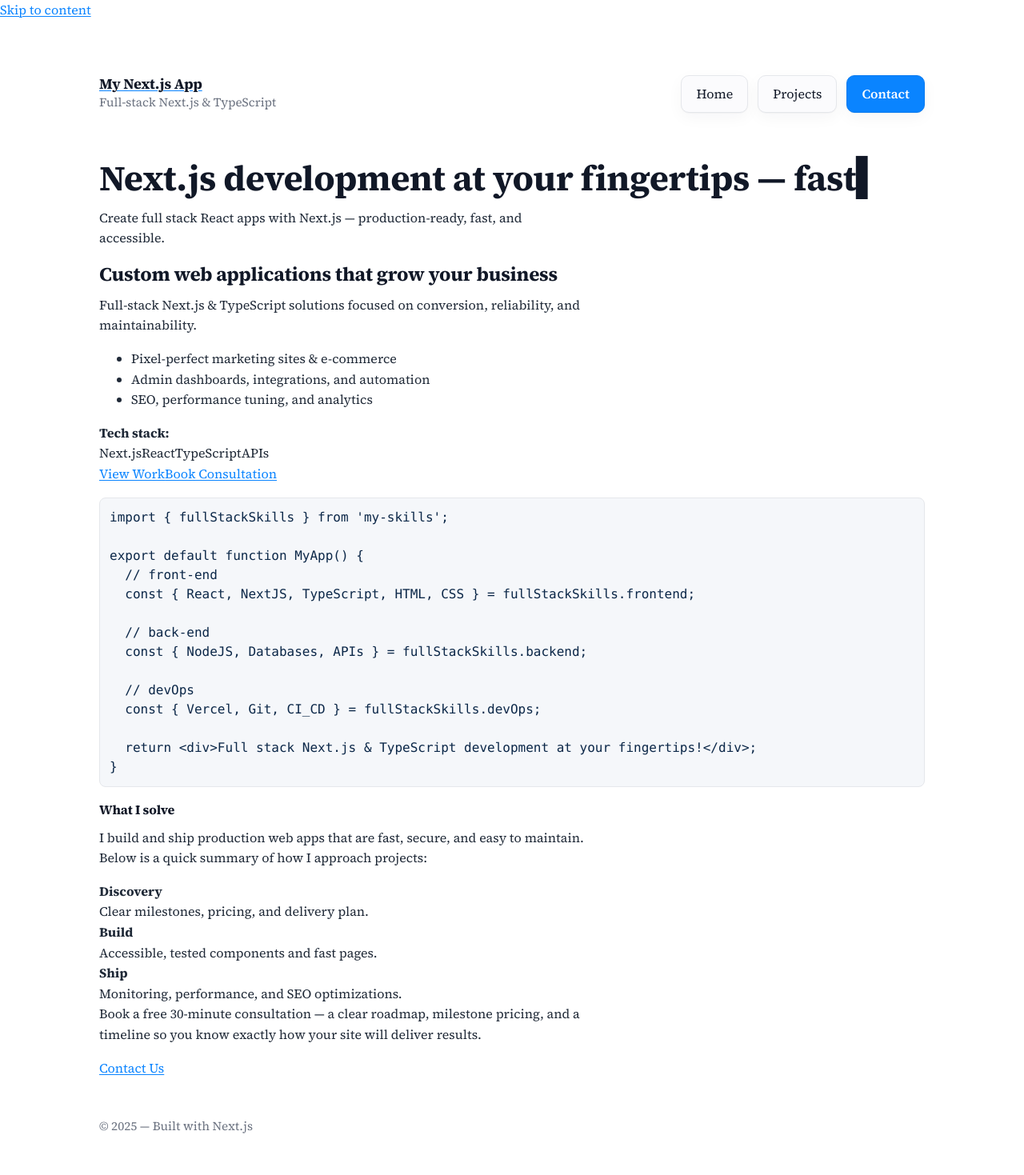
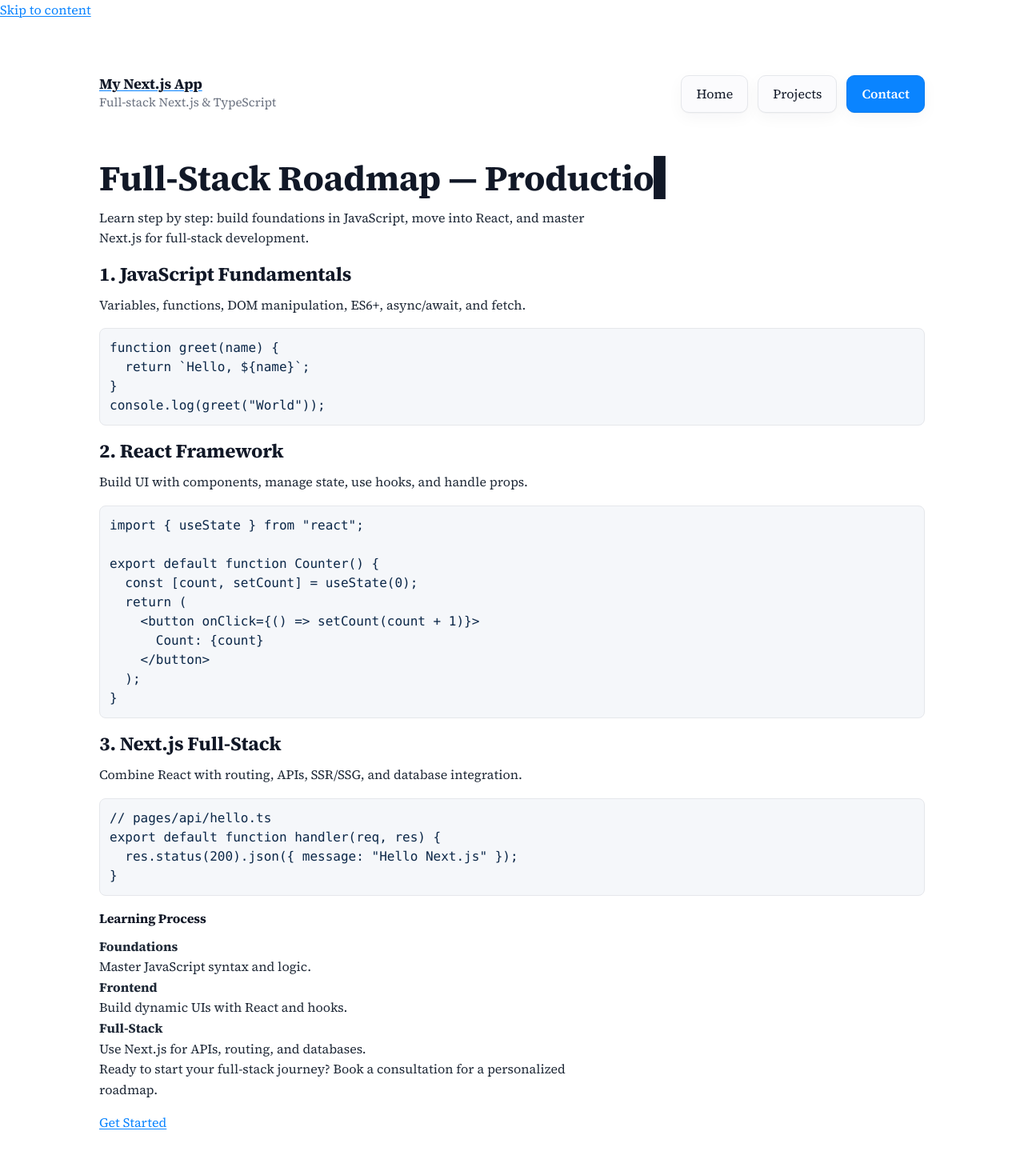
Before and after one commit to fullstacknyc/portfolio, a Next.js app: page / in a window 1280 px wide. Shown: the top 1469 px of the page at 80% size. Before the commit the page ends 1421 px from the top, so only its background shows below. Built offline with nearby package versions, Linux system fonts and the light colour scheme.

Commit message:
Update page.tsx

```diff
--- a/src/app/page.tsx
+++ b/src/app/page.tsx
@@ -3,7 +3,7 @@
 import Link from "next/link";
 import { useEffect, useState } from "react";
 
-/* Small safe typewriter */
+/* Typewriter effect */
 function Typewriter({
   words,
   speed = 70,
@@ -57,120 +57,101 @@
 export default function HomePage() {
   return (
     <section className="max-w-6xl mx-auto px-4 py-12">
-      <header className="mb-12">
+      <header className="mb-12 text-center">
         <h1 className="text-4xl md:text-5xl font-bold mb-4">
-          Next.js development at your fingertips —{" "}
-          <Typewriter words={["fast", "reliable", "accessible"]} />
+          Full-Stack Roadmap —{" "}
+          <Typewriter words={["JavaScript", "React", "Next.js", "Production Apps"]} />
         </h1>
         <p className="text-lg md:text-xl text-gray-600">
-          Create full stack React apps with Next.js — production-ready, fast, and accessible.
+          Learn step by step: build foundations in JavaScript, move into React, and master Next.js for full-stack development.
         </p>
       </header>
 
-      <div className="grid grid-cols-1 md:grid-cols-2 gap-8 mb-12">
-        <div>
-          <article className="p-6 bg-white rounded-lg shadow-md">
-            <h3 className="text-2xl font-semibold mb-2">
-              Custom web applications that grow your business
-            </h3>
+      {/* Roadmap steps */}
+      <div className="grid grid-cols-1 md:grid-cols-3 gap-8 mb-12">
+        <article className="p-6 bg-white rounded-lg shadow-md">
+          <h3 className="text-2xl font-semibold mb-2">1. JavaScript Fundamentals</h3>
+          <p className="text-gray-600 mb-4">
+            Variables, functions, DOM manipulation, ES6+, async/await, and fetch.
+          </p>
+          <pre className="p-4 bg-gray-900 text-green-400 rounded-lg text-sm overflow-auto">
+{`function greet(name) {
+  return \`Hello, \${name}\`;
+}
+console.log(greet("World"));`}
+          </pre>
+        </article>
 
-            <p className="text-gray-600 mb-4">
-              Full-stack Next.js & TypeScript solutions focused on conversion, reliability, and maintainability.
-            </p>
+        <article className="p-6 bg-white rounded-lg shadow-md">
+          <h3 className="text-2xl font-semibold mb-2">2. React Framework</h3>
+          <p className="text-gray-600 mb-4">
+            Build UI with components, manage state, use hooks, and handle props.
+          </p>
+          <pre className="p-4 bg-gray-900 text-green-400 rounded-lg text-sm overflow-auto">
+{`import { useState } from "react";
 
-            <ul className="list-disc list-inside text-gray-700 mb-4 space-y-1">
-              <li>Pixel-perfect marketing sites & e-commerce</li>
-              <li>Admin dashboards, integrations, and automation</li>
-              <li>SEO, performance tuning, and analytics</li>
-            </ul>
+export default function Counter() {
+  const [count, setCount] = useState(0);
+  return (
+    <button onClick={() => setCount(count + 1)}>
+      Count: {count}
+    </button>
+  );
+}`}
+          </pre>
+        </article>
 
-            <div className="mb-4">
-              <strong>Tech stack:</strong>
-              <div className="flex flex-wrap gap-2 mt-2">
-                <span className="px-2 py-1 text-sm bg-gray-200 rounded">Next.js</span>
-                <span className="px-2 py-1 text-sm bg-gray-200 rounded">React</span>
-                <span className="px-2 py-1 text-sm bg-gray-200 rounded">TypeScript</span>
-                <span className="px-2 py-1 text-sm bg-gray-200 rounded">APIs</span>
-              </div>
-            </div>
-
-            <div className="flex gap-4">
-              <Link
-                href="/projects"
-                className="px-4 py-2 rounded bg-pink-500 text-white hover:bg-pink-600 transition"
-              >
-                View Work
-              </Link>
-              <Link
-                href="/contact"
-                className="px-4 py-2 rounded border border-gray-400 hover:bg-gray-100 transition"
-              >
-                Book Consultation
-              </Link>
-            </div>
-          </article>
-        </div>
-
-        <pre className="p-6 bg-gray-900 text-green-400 rounded-lg overflow-auto text-sm">
-{`import { fullStackSkills } from 'my-skills';
-
-export default function MyApp() {
-  // front-end
-  const { React, NextJS, TypeScript, HTML, CSS } = fullStackSkills.frontend;
-
-  // back-end
-  const { NodeJS, Databases, APIs } = fullStackSkills.backend;
-
-  // devOps
-  const { Vercel, Git, CI_CD } = fullStackSkills.devOps;
-
-  return <div>Full stack Next.js & TypeScript development at your fingertips!</div>;
+        <article className="p-6 bg-white rounded-lg shadow-md">
+          <h3 className="text-2xl font-semibold mb-2">3. Next.js Full-Stack</h3>
+          <p className="text-gray-600 mb-4">
+            Combine React with routing, APIs, SSR/SSG, and database integration.
+          </p>
+          <pre className="p-4 bg-gray-900 text-green-400 rounded-lg text-sm overflow-auto">
+{`// pages/api/hello.ts
+export default function handler(req, res) {
+  res.status(200).json({ message: "Hello Next.js" });
 }`}
-        </pre>
+          </pre>
+        </article>
       </div>
 
+      {/* Process display */}
       <section className="mb-12">
         <article className="p-6 bg-white rounded-lg shadow-md">
-          <h4 className="text-xl font-semibold mb-2">What I solve</h4>
-          <p className="text-gray-600 mb-6">
-            I build and ship production web apps that are fast, secure, and easy to maintain.
-            Below is a quick summary of how I approach projects:
-          </p>
-
+          <h4 className="text-xl font-semibold mb-4 text-center">Learning Process</h4>
           <div className="grid md:grid-cols-3 gap-4">
             <div className="p-4 bg-gray-50 rounded-lg shadow">
-              <strong className="block mb-1">Discovery</strong>
+              <strong className="block mb-1">Foundations</strong>
               <div className="text-sm text-gray-600">
-                Clear milestones, pricing, and delivery plan.
+                Master JavaScript syntax and logic.
               </div>
             </div>
             <div className="p-4 bg-gray-50 rounded-lg shadow">
-              <strong className="block mb-1">Build</strong>
+              <strong className="block mb-1">Frontend</strong>
               <div className="text-sm text-gray-600">
-                Accessible, tested components and fast pages.
+                Build dynamic UIs with React and hooks.
               </div>
             </div>
             <div className="p-4 bg-gray-50 rounded-lg shadow">
-              <strong className="block mb-1">Ship</strong>
+              <strong className="block mb-1">Full-Stack</strong>
               <div className="text-sm text-gray-600">
-                Monitoring, performance, and SEO optimizations.
+                Use Next.js for APIs, routing, and databases.
               </div>
             </div>
           </div>
         </article>
       </section>
 
-      <p className="text-sm text-gray-500 mb-6">
-        Book a free 30-minute consultation — a clear roadmap, milestone pricing,
-        and a timeline so you know exactly how your site will deliver results.
-      </p>
-
-      <div>
+      {/* CTA */}
+      <div className="text-center">
+        <p className="text-gray-500 mb-6">
+          Ready to start your full-stack journey? Book a consultation for a personalized roadmap.
+        </p>
         <Link
           href="/contact"
           className="inline-block px-6 py-3 bg-pink-500 text-white rounded-lg shadow-md hover:bg-pink-600 transition"
         >
-          Contact Us
+          Get Started
         </Link>
       </div>
     </section>
```
